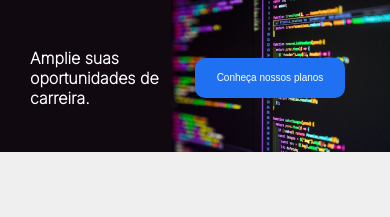
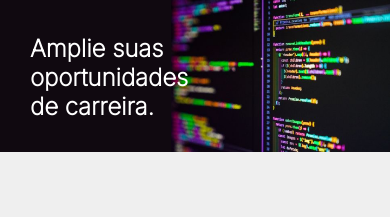
Before and after one commit to latysno/Ponto-V-rgula, a plain HTML site: page index.html in a window 390 px wide. Shown: the top 217 px of the page. Drawn offline with Linux system fonts and the light colour scheme.

Commit message:
index e login responsivo

```diff
--- a/assets/css/index.css
+++ b/assets/css/index.css
@@ -39,13 +39,12 @@
 .titleImg {
     position: absolute;
     margin-left: 50px;
-    font-size: 24px;
     width: 40%;
     color: var(--white);
 }
 
 
-.titleImg h1{
+.titleImg h1 {
     width: 300px;
 }
 
@@ -58,9 +57,6 @@
 .img1 {
     width: 100%;
 }
-
-
-
 
 .img1 img {
     width: 100%;
@@ -157,8 +153,6 @@ ul {
 }
 
 
-
-
 li img {
     width: 20px;
 
@@ -186,12 +180,8 @@ button {
         gap: 280px;
     }
 }
+
 @media screen and (max-width: 1200px) {
-
-
-    .titleImg {
-        font-size: 16px;
-    }
 
 
     .cards {
@@ -259,18 +249,16 @@ button {
 
 
 }
-@media screen and (max-width: 769px){
+
+@media screen and (max-width: 769px) {
 
 
     .titleImg {
-
 
         width: auto;
         display: flex;
         align-items: center;
         margin: 0 30px;
-
-
 
     }
 
@@ -278,6 +266,7 @@ button {
     .titleImg button {
         max-width: 500px;
         margin: 0;
+        display: none;
     }
 
 
@@ -294,52 +283,50 @@ button {
     li p {
         font-size: 16px;
     }
-    .inicio{
+
+    .inicio {
         align-items: center;
     }
 
 
+}
+
+@media screen and (max-width: 640px) {
 
 
-}
-@media screen and (max-width: 640px){
-
-
-    .titleImg h1{
+    .titleImg h1 {
         font-size: 24px;
         width: 40%;
     }
-    .titleImg{
+
+    .titleImg {
         gap: 10%;
     }
 
-
-    .titleImg button{
-        font-size: 12px;
-        width: 180px;
-        height: 50px;
-        border-radius: 10px;
-    }
-    .containerCard{
+    .containerCard {
         flex-direction: column;
 
     }
 }
-@media screen and (max-width: 430px){
-    .titleImg h1{
-        font-size: 16px;
+
+@media screen and (max-width: 430px) {
+    .titleImg h1 {
+        width: 150px;
     }
 
-    .cards{
+    .cards {
         padding: 40px;
     }
-    .containerCard{
+
+    .containerCard {
         padding: 10px;
         gap: 0;
     }
-    .titleCard{
+
+    .titleCard {
         padding: 10px;
     }
+
     .titleCard h1 {
         font-size: 30px;
     }
@@ -348,10 +335,12 @@ button {
     .titleCard h2 {
         font-size: 20px;
     }
-    ul{
+
+    ul {
         padding: 10px;
     }
-    li{
+
+    li {
         padding: 10px;
     }
 
@@ -359,13 +348,15 @@ button {
     li p {
         font-size: 12px;
     }
-    .titleImg button{
+
+    .titleImg button {
         font-size: 10px;
         width: 150px;
         height: 40px;
         border-radius: 10px;
     }
-    button{
+
+    button {
         width: 150px;
         height: 40px;
         border-radius: 10px;
```
Also changed, not shown: assets/css/login.css (+3 -9 lines).
